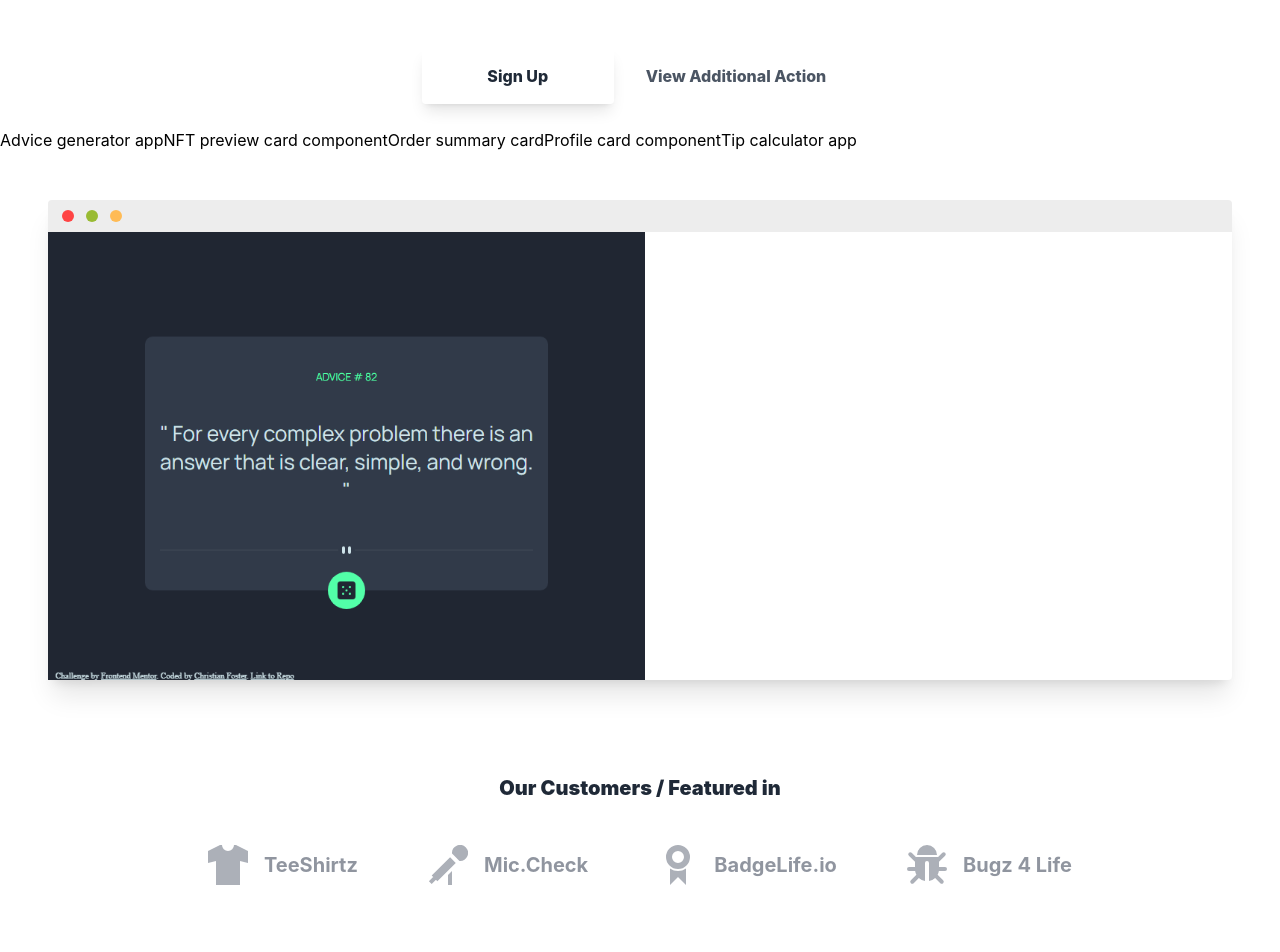
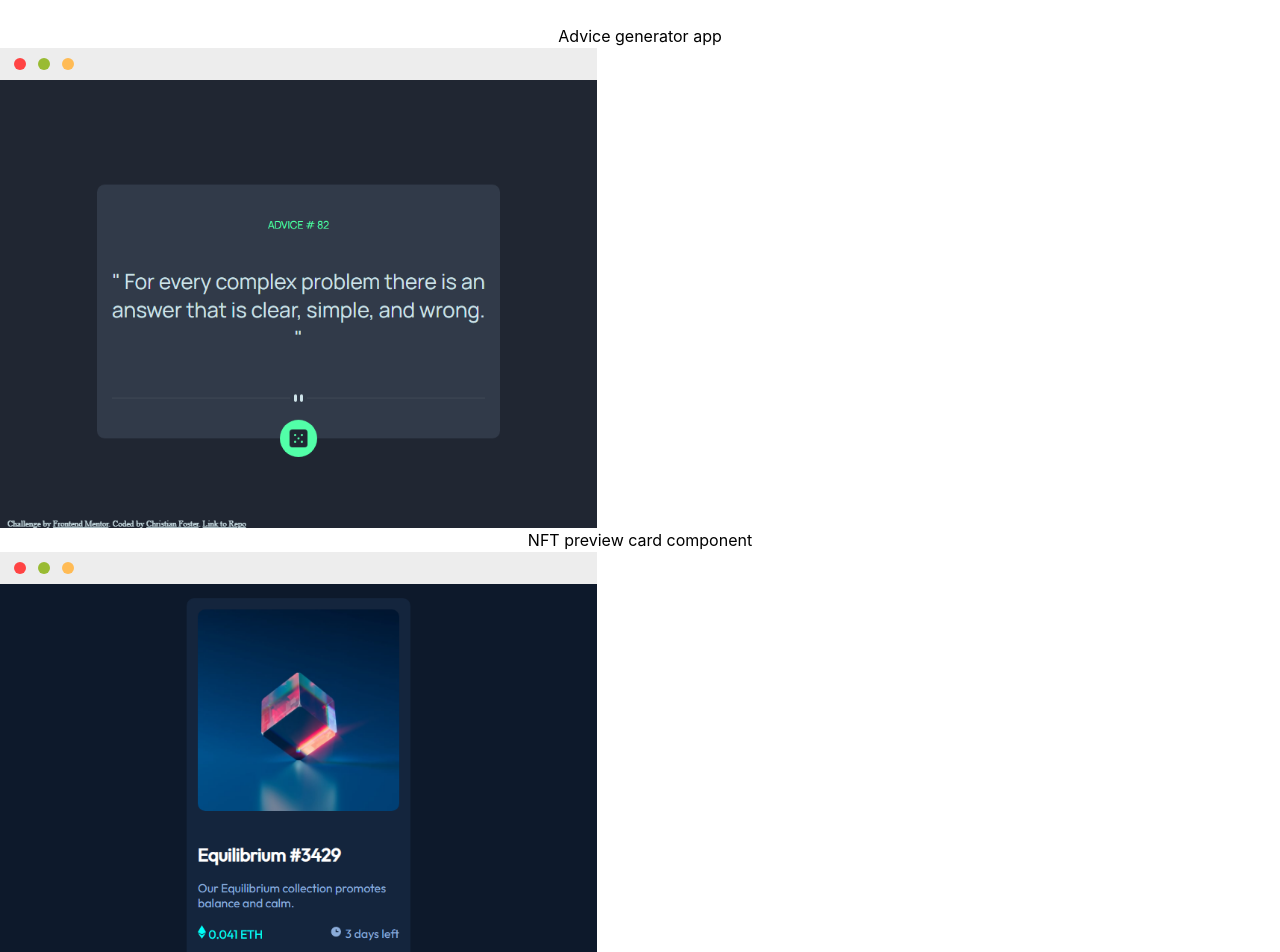
Before and after one commit to fosteeco/front-end-mentor-challenges-showcase, a React (Create React App) app: page / in a window 1280 px wide. Shown: the part 120-1072 px from the top of the page. Built offline with nearby package versions, Linux system fonts and the light colour scheme.

Commit message:
Basic Hero preview implemented

```diff
--- a/src/App.js
+++ b/src/App.js
@@ -11,7 +11,6 @@
   const challengeData = data.data;
 
   return (
-    <>
     <div class="container mx-auto h-screen">
       <div class="text-center px-3 lg:px-0">
         <h1 class="my-4 text-2xl md:text-3xl lg:text-5xl font-black leading-tight">
@@ -28,86 +27,19 @@
           for more information about what they do
         </p>
 
-          <button class="mx-auto lg:mx-0 hover:underline text-gray-800 font-extrabold rounded my-2 md:my-6 py-4 px-8 shadow-lg w-48">
-            Sign Up
-          </button>
-          <a
-            href="#"
-            class="inline-block mx-auto lg:mx-0 hover:underline bg-transparent text-gray-600 font-extrabold my-2 md:my-6 py-2 lg:py-4 px-8"
-          >
-            View Additional Action
-          </a>
-        </div>
-        <div class="flex items-center w-full mx-auto content-end">
+        <div>
           {challengeData?.map((challenge) => (
             <HeroPreview challenge={challenge} />
           ))}
         </div>
 
         <div class="flex items-center w-full mx-auto content-end">
-          <div class="browser-mockup flex flex-1 m-6 md:px-0 md:m-12 bg-white w-1/2 rounded shadow-xl">
+          <div class="browser-mockup flex">
             <img src="/images/advice-generator-app-image.png" alt="" />
           </div>
         </div>
       </div>
-
-      <section class="bg-white border-b py-12 ">
-        <div class="container mx-auto flex flex-wrap items-center justify-between pb-12">
-          <h2 class="w-full my-2 text-xl font-black leading-tight text-center text-gray-800 lg:mt-8">
-            Our Customers / Featured in
-          </h2>
-          <div class="w-full mb-4">
-            <div class="h-1 mx-auto gradient w-64 opacity-25 my-0 py-0 rounded-t"></div>
     </div>
-
-          <div class="flex flex-1 flex-wrap max-w-4xl mx-auto items-center justify-between text-xl text-gray-500 font-bold opacity-75">
-            <span class="w-1/2 p-4 md:w-auto flex items-center">
-              <svg
-                class="h-10 w-10 mr-4 fill-current text-gray-500 opacity-75"
-                xmlns="http://www.w3.org/2000/svg"
-                viewBox="0 0 20 20"
-              >
-                <path d="M7 0H6L0 3v6l4-1v12h12V8l4 1V3l-6-3h-1a3 3 0 0 1-6 0z" />
-              </svg>
-              TeeShirtz
-            </span>
-
-            <span class="w-1/2 p-4 md:w-auto flex items-center">
-              <svg
-                class="h-10 w-10 mr-4 fill-current text-gray-500 opacity-75"
-                xmlns="http://www.w3.org/2000/svg"
-                viewBox="0 0 20 20"
-              >
-                <path d="M15.75 8l-3.74-3.75a3.99 3.99 0 0 1 6.82-3.08A4 4 0 0 1 15.75 8zM1.85 15.3l9.2-9.19 2.83 2.83-9.2 9.2-2.82-2.84zm-1.4 2.83l2.11-2.12 1.42 1.42-2.12 2.12-1.42-1.42zM10 15l2-2v7h-2v-5z" />
-              </svg>
-              Mic.Check
-            </span>
-
-            <span class="w-1/2 p-4 md:w-auto flex items-center">
-              <svg
-                class="h-10 w-10 mr-4 fill-current text-gray-500 opacity-75"
-                xmlns="http://www.w3.org/2000/svg"
-                viewBox="0 0 20 20"
-              >
-                <path d="M10 12a6 6 0 1 1 0-12 6 6 0 0 1 0 12zm0-3a3 3 0 1 0 0-6 3 3 0 0 0 0 6zm4 2.75V20l-4-4-4 4v-8.25a6.97 6.97 0 0 0 8 0z" />
-              </svg>
-              BadgeLife.io
-            </span>
-
-            <span class="w-1/2 p-4 md:w-auto flex items-center">
-              <svg
-                class="h-10 w-10 mr-4 fill-current text-gray-500 opacity-75"
-                xmlns="http://www.w3.org/2000/svg"
-                viewBox="0 0 20 20"
-              >
-                <path d="M15.3 14.89l2.77 2.77a1 1 0 0 1 0 1.41 1 1 0 0 1-1.41 0l-2.59-2.58A5.99 5.99 0 0 1 11 18V9.04a1 1 0 0 0-2 0V18a5.98 5.98 0 0 1-3.07-1.51l-2.59 2.58a1 1 0 0 1-1.41 0 1 1 0 0 1 0-1.41l2.77-2.77A5.95 5.95 0 0 1 4.07 13H1a1 1 0 1 1 0-2h3V8.41L.93 5.34a1 1 0 0 1 0-1.41 1 1 0 0 1 1.41 0l2.1 2.1h11.12l2.1-2.1a1 1 0 0 1 1.41 0 1 1 0 0 1 0 1.41L16 8.41V11h3a1 1 0 1 1 0 2h-3.07c-.1.67-.32 1.31-.63 1.89zM15 5H5a5 5 0 1 1 10 0z" />
-              </svg>
-              Bugz 4 Life
-            </span>
-          </div>
-        </div>
-      </section>
-    </>
   );
 }
 
--- a/src/components/HeroPreview.jsx
+++ b/src/components/HeroPreview.jsx
@@ -2,7 +2,17 @@
 
 function HeroPreview(props) {
   const { challenge } = props;
-  return <div>{challenge.name}</div>;
+  const { name, repo, liveDemo, image } = challenge;
+  return (
+    <div>
+      {challenge.name}
+      <div class="flex items-center w-full mx-auto content-end">
+        <div class="browser-mockup flex">
+          <img src={image} alt="" />
+        </div>
+      </div>
+    </div>
+  );
 }
 
 export default HeroPreview;
```
Lines whose indentation alone changed are shown as unchanged.
